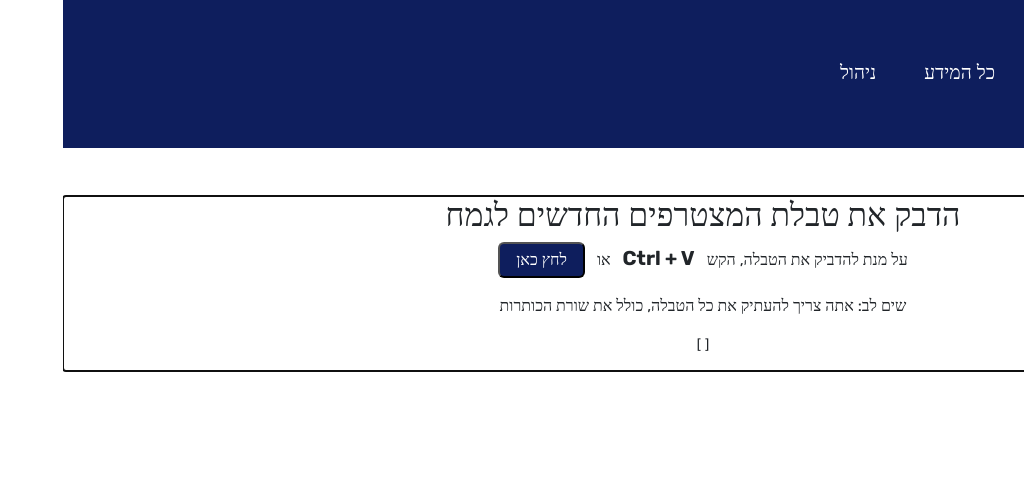
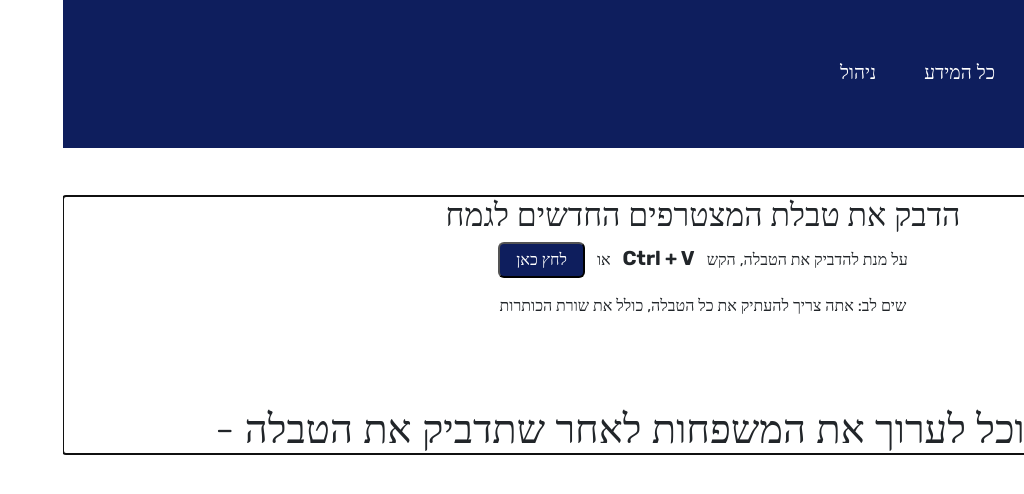
Before and after one commit to ShalomPrinz/gmah, a React (Vite) app in the folder frontend/: page /manage/add-many in a window 1280 px wide. Shown: the top 494 px of the page, without its empty margins (256-1280 px from the left). Built offline with nearby package versions, Linux system fonts and the light colour scheme.

Commit message:
add input table to insert many families in one button click, after copy table from word. InputTable also allows editing families and validates correct input

```diff
--- a/frontend/src/App.css
+++ b/frontend/src/App.css
@@ -45,4 +45,6 @@
 
 .button-border-focus:disabled {
   box-shadow: none;
+  color: grey;
+  transform: none;
 }
--- a/frontend/src/components/Form/Form.css
+++ b/frontend/src/components/Form/Form.css
@@ -11,7 +11,7 @@
   border-radius: 10px;
 }
 
-.form-text-input:invalid {
+.form-input-invalid {
   border: 4px solid var(--form-input-invalid-border);
   box-shadow: none;
 }
--- /dev/null
+++ b/frontend/src/components/InputTable/Table.tsx
@@ -0,0 +1,111 @@
+import { FieldArray, Form, Formik } from "formik";
+import type { FormikErrors } from "formik";
+import { toast } from "react-toastify";
+
+import TableBody from "./TableBody";
+import TableHeader from "./TableHeader";
+
+import type { TableColumn } from "./types";
+
+type TableRow = {
+  [key: string]: string;
+};
+
+interface InputTableProps {
+  columns: TableColumn[];
+  data: TableRow[];
+  inputsName: string;
+  onSubmit: (data: TableRow[]) => Promise<boolean>;
+  /** Yup Object Schema with one key value pair: { [inputsName]: data } */
+  schema: any;
+}
+
+const InputTable = ({
+  columns,
+  data,
+  inputsName,
+  onSubmit,
+  schema,
+}: InputTableProps) => {
+  const displayTable = data.length > 0;
+
+  const toastUnknownSubmitError = () =>
+    toast.error("קרתה תקלה בהוספת המשפחות", { toastId: "addFamiliesError" });
+
+  const onSubmitResolved = (isSuccess: boolean) => {
+    if (isSuccess) {
+      toast.success(`הוספת בהצלחה ${data.length} משפחות חדשות לגמ"ח`);
+    } else {
+      toastUnknownSubmitError();
+    }
+  };
+
+  function handleErrorSubmission(
+    errors: FormikErrors<{ [x: string]: TableRow[] }>
+  ) {
+    if (!errors || !errors[inputsName] || !Array.isArray(errors[inputsName]))
+      return;
+
+    const errorsArray = errors[inputsName] as TableRow[];
+    errorsArray.forEach((familyErrors, index) => {
+      familyErrors &&
+        Object.entries(familyErrors).forEach(([field, message]) =>
+          toast.warning(
+            `יש שגיאה ב${field} של משפחה מספר ${index + 1}: ${message}`,
+            { toastId: `${index}:${field}` }
+          )
+        );
+    });
+  }
+
+  return (
+    <Formik
+      enableReinitialize
+      initialValues={{ [inputsName]: data }}
+      validationSchema={schema}
+      onSubmit={(values, { setSubmitting }) => {
+        setSubmitting(true);
+        onSubmit(values[inputsName])
+          .then((isSuccess) => onSubmitResolved(isSuccess))
+          .catch(() => toastUnknownSubmitError())
+          .finally(() => setSubmitting(false));
+      }}
+    >
+      {({ isSubmitting, errors }) => (
+        <Form onSubmitCapture={() => handleErrorSubmission(errors)}>
+          <FieldArray name={inputsName}>
+            {() => (
+              <table className="bg-white">
+                <TableHeader columns={columns} display={displayTable} />
+                <TableBody
+                  columns={columns}
+                  inputsName={inputsName}
+                  items={data.length}
+                />
+              </table>
+            )}
+          </FieldArray>
+          {isSubmitting && (
+            <span className="fs-4">הוספת המשפחות מתבצעת כעת, אנא המתן...</span>
+          )}
+          {displayTable && (
+            <button
+              className="bg-default p-4 rounded fs-3 button-border-focus m-5"
+              disabled={isSubmitting}
+              type="submit"
+            >
+              הוסף משפחות
+            </button>
+          )}
+          {!displayTable && (
+            <h1 className="mt-5 pt-4 fw-light">
+              - כאן תוכל לערוך את המשפחות לאחר שתדביק את הטבלה -
+            </h1>
+          )}
+        </Form>
+      )}
+    </Formik>
+  );
+};
+
+export default InputTable;
--- /dev/null
+++ b/frontend/src/components/InputTable/TableBody.tsx
@@ -0,0 +1,62 @@
+import { useField } from "formik";
+
+import type { TableColumn } from "./types";
+
+export interface TableBodyProps {
+  columns: TableColumn[];
+  inputsName: string;
+  items: number;
+}
+
+const TableBody = ({ columns, inputsName, items }: TableBodyProps) => {
+  const cellCallback = (
+    column: TableColumn,
+    colIndex: number,
+    rowIndex: number
+  ) => (
+    <TableTextInput
+      fieldName={`${inputsName}[${rowIndex}][${column.path}]`}
+      key={colIndex}
+      title={column.path}
+    />
+  );
+
+  const rowCallback = (rowIndex: number) => (
+    <tr key={rowIndex}>
+      <td className="fs-4 fw-bold ps-3">{rowIndex + 1}</td>
+      {columns.map((column, colIndex) =>
+        cellCallback(column, colIndex, rowIndex)
+      )}
+    </tr>
+  );
+
+  return (
+    <tbody>{[...Array(items)].map((_, index) => rowCallback(index))}</tbody>
+  );
+};
+
+interface TableTextInputProps {
+  fieldName: string;
+  title: string;
+}
+
+function TableTextInput({ fieldName, title }: TableTextInputProps) {
+  const [field, meta] = useField(fieldName);
+  const hasError = meta.touched && meta.error;
+
+  return (
+    <td className="align-middle">
+      <input
+        className={`form-text-input p-1 m-1 text-center${
+          hasError ? " form-input-invalid" : ""
+        }`}
+        style={{ maxWidth: "130px" }}
+        title={hasError ? meta.error : title}
+        type="text"
+        {...field}
+      />
+    </td>
+  );
+}
+
+export default TableBody;
--- /dev/null
+++ b/frontend/src/components/InputTable/TableHeader.tsx
@@ -0,0 +1,28 @@
+import { ConditionalList } from "../";
+import type { TableColumn } from "./types";
+
+export interface TableHeaderProps {
+  columns: TableColumn[];
+  display: boolean;
+}
+
+const TableHeader = ({ columns, display }: TableHeaderProps) => {
+  const headerCallback = ({ path }: TableColumn) => {
+    return <th className="fs-5 p-3">{path}</th>;
+  };
+
+  return (
+    <thead>
+      <tr>
+        {display && (
+          <>
+            <th /> {/* Display row index before row content */}
+            <ConditionalList itemCallback={headerCallback} list={columns} />
+          </>
+        )}
+      </tr>
+    </thead>
+  );
+};
+
+export default TableHeader;
--- /dev/null
+++ b/frontend/src/components/InputTable/index.ts
@@ -0,0 +1,3 @@
+import InputTable from "./Table";
+
+export { InputTable };
--- /dev/null
+++ b/frontend/src/components/InputTable/types.ts
@@ -0,0 +1,6 @@
+interface TableColumn {
+  id: number;
+  path: string;
+}
+
+export type { TableColumn };
--- a/frontend/src/components/index.ts
+++ b/frontend/src/components/index.ts
@@ -4,4 +4,5 @@ import Navbar from "./Navbar/Navbar";
 import RadioMenu from "./RadioMenu";
 import Table from "./Table/Table";
 
+export { InputTable } from "./InputTable";
 export { ConditionalList, Form, Navbar, RadioMenu, Table };
--- a/frontend/src/pages/AddManyFamilies.tsx
+++ b/frontend/src/pages/AddManyFamilies.tsx
@@ -1,7 +1,8 @@
 import { useEffect, useRef, useState } from "react";
-import Row from "react-bootstrap/Row";
 import { toast } from "react-toastify";
+import { array, object, string, number } from "yup";
 
+import { InputTable } from "../components";
 import {
   TABLE_FORMAT_VALID,
   isString,
@@ -9,6 +10,74 @@ import {
   validateTableFormat,
 } from "../util";
 import type { ParsedTable } from "../util";
+
+const familyTableHeaders = [
+  {
+    id: 0,
+    path: "שם מלא",
+  },
+  {
+    id: 1,
+    path: "רחוב",
+  },
+  {
+    id: 2,
+    path: "בניין",
+  },
+  {
+    id: 3,
+    path: "דירה",
+  },
+  {
+    id: 4,
+    path: "קומה",
+  },
+  {
+    id: 5,
+    path: "מס' בית",
+  },
+  {
+    id: 6,
+    path: "מס' פלאפון",
+  },
+  {
+    id: 7,
+    path: "נהג במקור",
+  },
+  {
+    id: 8,
+    path: "ממליץ",
+  },
+  {
+    id: 9,
+    path: "הערות",
+  },
+];
+
+// This regex matches 9 or 10 digits number, and allows hyphen after three digits
+const phoneRegExp = /^\d{2,3}-?\d{7}$/;
+
+const schema = object({
+  families: array().of(
+    object({
+      "שם מלא": string().required("אי אפשר להוסיף משפחה ללא שם"),
+      רחוב: string(),
+      בניין: string(),
+      דירה: number().typeError("מספר הדירה צריך להיות מספר"),
+      קומה: number().typeError("מספר הקומה צריך להיות מספר"),
+      "מס' בית": string().matches(
+        phoneRegExp,
+        "נא להכניס מס' טלפון תקין בעל 9 או 10 ספרות"
+      ),
+      "מס' פלאפון": string().matches(
+        phoneRegExp,
+        "נא להכניס מס' טלפון תקין בעל 9 או 10 ספרות"
+      ),
+      ממליץ: string(),
+      הערות: string(),
+    })
+  ),
+});
 
 function AddManyFamilies() {
   const autoFocusRef = useAutoFocus<HTMLDivElement>();
@@ -25,10 +94,16 @@ function AddManyFamilies() {
   const performPaste = () =>
     navigator.clipboard.readText().then((text) => setTableData(text));
 
+  const handleSubmit = async (families: any) => {
+    console.log("families submitted", families);
+    return new Promise<boolean>((resolve) =>
+      setTimeout(() => resolve(true), 2000)
+    );
+  };
+
   return (
     <div onPaste={handlePaste} ref={autoFocusRef} tabIndex={-1}>
-      <main className="container my-5 text-center">
-        <Row>
+      <div className="mt-5 text-center">
         <h2>הדבק את טבלת המצטרפים החדשים לגמח</h2>
         <p>
           על מנת להדביק את הטבלה, הקש{" "}
@@ -41,10 +116,15 @@ function AddManyFamilies() {
           </button>
         </p>
         <p>שים לב: אתה צריך להעתיק את כל הטבלה, כולל את שורת הכותרות</p>
-        </Row>
-        <Row>
-          <pre>{JSON.stringify(table)}</pre>
-        </Row>
+      </div>
+      <main className="text-center w-100 pe-5">
+        <InputTable
+          columns={familyTableHeaders}
+          data={table}
+          inputsName="families"
+          onSubmit={(families) => handleSubmit(families)}
+          schema={schema}
+        />
       </main>
     </div>
   );
```
Lines whose indentation alone changed are shown as unchanged.
